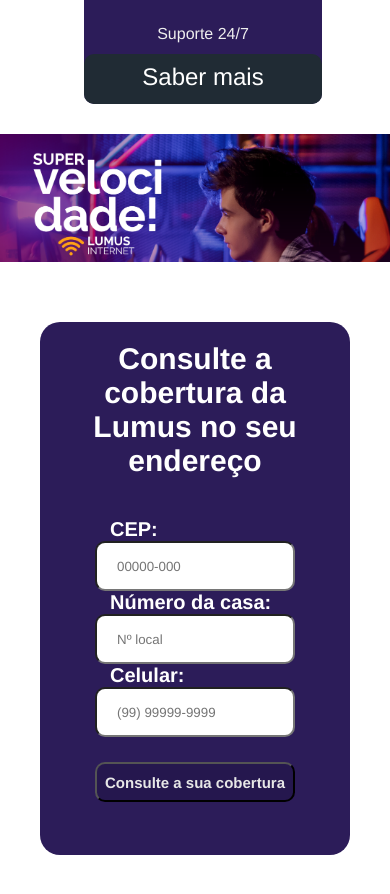
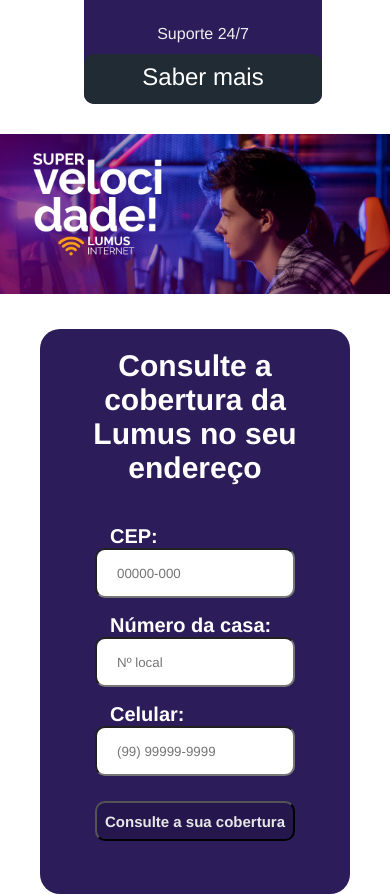
Before and after one commit to wendelguilherme/LumusInternet, a plain HTML site: page index.html in a window 390 px wide. Shown: the part 2002-2896 px from the top of the page. Drawn offline with Linux system fonts and the light colour scheme.

Commit message:
pequenos ajustes css responsivo

```diff
--- a/css/styles.css
+++ b/css/styles.css
@@ -355,13 +355,13 @@
     }
 
     .body-banner{
-        padding: 4rem;
+        padding: 5rem;
         background-size: cover;
         background-repeat: no-repeat;
     }
 
     .search-adress{
-        margin: 60px 40px 60px 40px;
+        margin: 35px 40px 35px 40px;
     }
 
     form{
@@ -370,6 +370,10 @@
         flex-direction: column;
         align-content: center;
         align-items: center;
+    }
+
+    .input-num{
+        margin: 1rem 0 1rem 0;
     }
 
     .search-adress form div{
```
